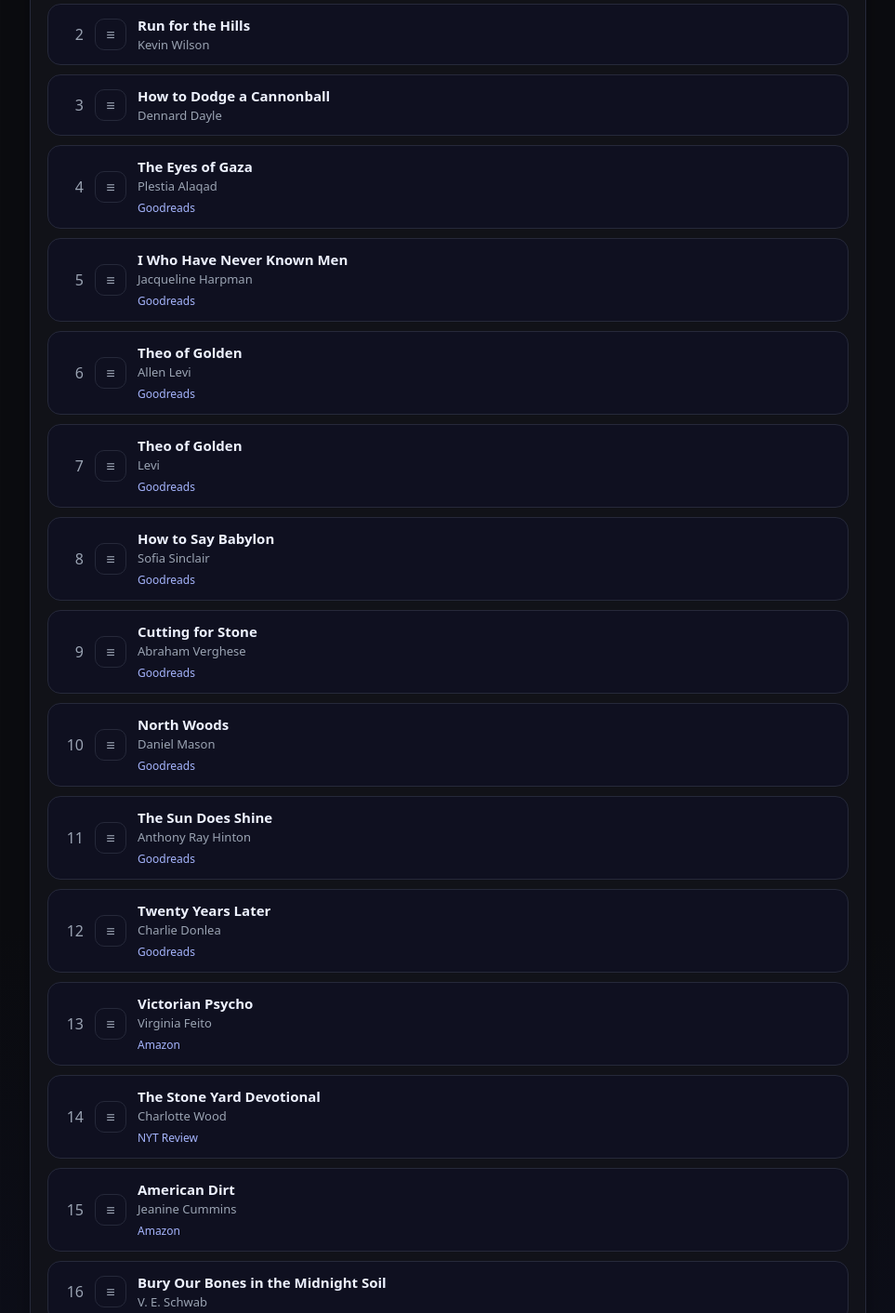
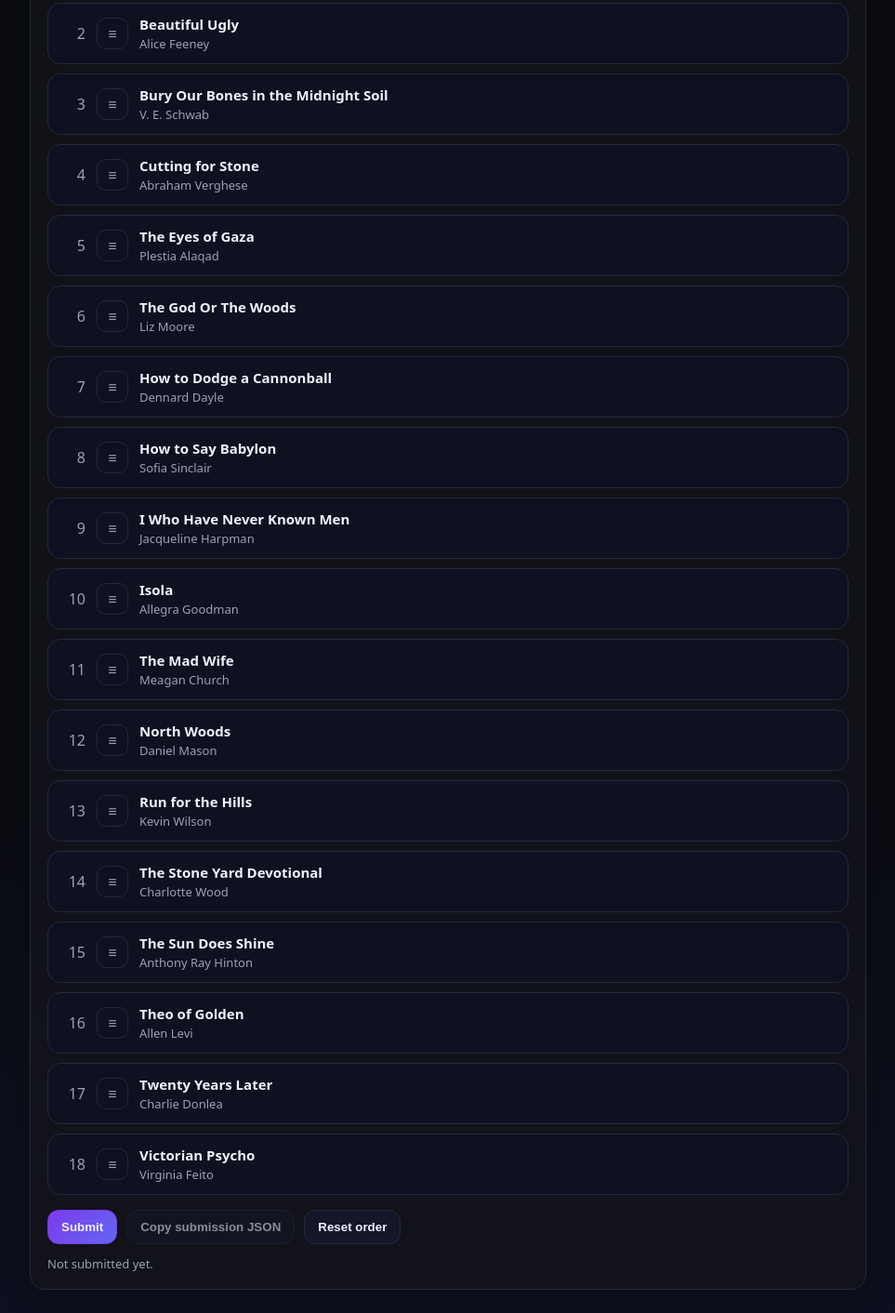
Before and after one commit to cherrickunh/book-club, a plain HTML site: page index.html in a window 1280 px wide. Shown: the part 208-1620 px from the top of the page at 93% size, without its empty margins (158-1121 px from the left). Drawn offline with Linux system fonts and the light colour scheme.

Commit message:
Update index.html
updated books

```diff
--- a/index.html
+++ b/index.html
@@ -6,7 +6,7 @@
   <title>Book Club Interest Ranking</title>
 
   <style>
-    :root { --card:#12131a; --muted:#9aa3b2; --text:#eef2ff; --border:#26293a; }
+    :root { --bg:#0b0c10; --card:#12131a; --muted:#9aa3b2; --text:#eef2ff; --border:#26293a; }
     body {
       margin:0;
       font-family: system-ui, -apple-system, Segoe UI, Roboto, Arial, sans-serif;
@@ -15,7 +15,7 @@
     }
     .wrap { max-width: 900px; margin: 0 auto; padding: 28px 16px 48px; }
     h1 { margin: 0 0 6px; font-size: 28px; }
-    p { margin: 8px 0; color: var(--muted); line-height: 1.45; }
+    p { margin: 8px 0; color: var(--muted); }
     .card {
       background: rgba(18,19,26,.85);
       border: 1px solid var(--border);
@@ -23,64 +23,47 @@
       padding: 18px;
       box-shadow: 0 10px 30px rgba(0,0,0,.25);
     }
+
     .list { margin-top: 12px; padding: 0; list-style: none; }
-
     .item {
-      display:flex;
-      align-items:center;
-      gap: 12px;
-      background: #0f1020;
-      border: 1px solid var(--border);
-      border-radius: 14px;
-      padding: 12px;
-      margin: 10px 0;
-      cursor: grab;
-      user-select:none;
+      display:flex; align-items:center; gap: 12px;
+      background:#0f1020; border:1px solid var(--border);
+      border-radius:14px; padding:12px; margin:10px 0;
+      cursor:grab; user-select:none;
     }
-    .item:active { cursor: grabbing; }
-    .rank { width: 26px; text-align:right; color: var(--muted); font-variant-numeric: tabular-nums; }
+    .item:active { cursor:grabbing; }
+    .rank { width:28px; text-align:right; color:var(--muted); font-variant-numeric:tabular-nums; }
     .handle {
-      width: 32px; height: 32px;
-      border-radius: 10px;
-      border: 1px solid var(--border);
-      display:grid; place-items:center;
-      color: var(--muted);
-      flex: 0 0 auto;
+      width:32px; height:32px;
+      border-radius:10px; border:1px solid var(--border);
+      display:grid; place-items:center; color:var(--muted);
+      flex:0 0 auto;
     }
-    .title { flex: 1; min-width: 0; }
-    .title strong { display:block; font-size: 15px; font-weight: 650; }
-    .title span { display:block; font-size: 13px; color: var(--muted); margin-top: 2px; }
-    .title a { display:inline-block; margin-top: 6px; color: #a5b4fc; font-size: 12px; text-decoration: none; }
-    .title a:hover { text-decoration: underline; }
+    .title { flex:1; }
+    .title strong { display:block; font-size:15px; font-weight:650; }
+    .title span { display:block; font-size:13px; color:var(--muted); margin-top:2px; }
 
     .ghost { opacity:.55; }
 
-    .actions { margin-top: 14px; display:flex; gap:10px; flex-wrap:wrap; }
+    .actions { margin-top:14px; display:flex; gap:10px; flex-wrap:wrap; }
     button {
-      border: 1px solid var(--border);
-      background: #15162a;
-      color: var(--text);
-      padding: 10px 14px;
-      border-radius: 12px;
-      cursor:pointer;
-      font-weight:600;
+      border:1px solid var(--border);
+      background:#15162a; color:var(--text);
+      padding:10px 14px; border-radius:12px;
+      cursor:pointer; font-weight:600;
     }
     button.primary {
-      background: linear-gradient(135deg,#7c3aed,#6366f1);
+      background:linear-gradient(135deg,#7c3aed,#6366f1);
       border-color:#7c3aed;
     }
     button:disabled { opacity:.55; cursor:not-allowed; }
 
-    .status { margin-top: 12px; font-size: 13px; color: var(--muted); }
+    .status { margin-top:12px; font-size:13px; color:var(--muted); }
     pre {
-      display:none;
-      margin-top:12px;
-      background:#0f1020;
-      border:1px solid var(--border);
-      border-radius:12px;
-      padding:12px;
-      overflow:auto;
-      font-size:12px;
+      display:none; margin-top:12px;
+      background:#0f1020; border:1px solid var(--border);
+      border-radius:12px; padding:12px;
+      overflow:auto; font-size:12px;
     }
   </style>
 </head>
@@ -93,136 +76,94 @@
   <div class="card">
     <ol id="rankList" class="list">
 
-      <li class="item" draggable="true" data-id="isola">
+      <li class="item" draggable="true" data-id="american-dirt">
         <div class="rank">1</div><div class="handle">≡</div>
-        <div class="title"><strong>Isola</strong><span>Allegra Goodman</span></div>
+        <div class="title"><strong>American Dirt</strong><span>Jeanine Cummins</span></div>
       </li>
 
-      <li class="item" draggable="true" data-id="run-for-the-hills">
+      <li class="item" draggable="true" data-id="beautiful-ugly">
         <div class="rank">2</div><div class="handle">≡</div>
-        <div class="title"><strong>Run for the Hills</strong><span>Kevin Wilson</span></div>
+        <div class="title"><strong>Beautiful Ugly</strong><span>Alice Feeney</span></div>
+      </li>
+
+      <li class="item" draggable="true" data-id="bury-our-bones-in-the-midnight-soil">
+        <div class="rank">3</div><div class="handle">≡</div>
+        <div class="title"><strong>Bury Our Bones in the Midnight Soil</strong><span>V. E. Schwab</span></div>
+      </li>
+
+      <li class="item" draggable="true" data-id="cutting-for-stone">
+        <div class="rank">4</div><div class="handle">≡</div>
+        <div class="title"><strong>Cutting for Stone</strong><span>Abraham Verghese</span></div>
+      </li>
+
+      <li class="item" draggable="true" data-id="eyes-of-gaza">
+        <div class="rank">5</div><div class="handle">≡</div>
+        <div class="title"><strong>The Eyes of Gaza</strong><span>Plestia Alaqad</span></div>
+      </li>
+
+      <li class="item" draggable="true" data-id="god-or-the-woods">
+        <div class="rank">6</div><div class="handle">≡</div>
+        <div class="title"><strong>The God Or The Woods</strong><span>Liz Moore</span></div>
       </li>
 
       <li class="item" draggable="true" data-id="how-to-dodge-a-cannonball">
-        <div class="rank">3</div><div class="handle">≡</div>
+        <div class="rank">7</div><div class="handle">≡</div>
         <div class="title"><strong>How to Dodge a Cannonball</strong><span>Dennard Dayle</span></div>
-      </li>
-
-      <li class="item" draggable="true" data-id="the-eyes-of-gaza">
-        <div class="rank">4</div><div class="handle">≡</div>
-        <div class="title">
-          <strong>The Eyes of Gaza</strong><span>Plestia Alaqad</span>
-          <a href="https://www.goodreads.com/book/show/219223024" target="_blank" rel="noopener">Goodreads</a>
-        </div>
-      </li>
-
-      <li class="item" draggable="true" data-id="i-who-have-never-known-men">
-        <div class="rank">5</div><div class="handle">≡</div>
-        <div class="title">
-          <strong>I Who Have Never Known Men</strong><span>Jacqueline Harpman</span>
-          <a href="https://www.goodreads.com/book/show/60811826" target="_blank" rel="noopener">Goodreads</a>
-        </div>
-      </li>
-
-      <li class="item" draggable="true" data-id="theo-of-golden-allen-levi">
-        <div class="rank">6</div><div class="handle">≡</div>
-        <div class="title">
-          <strong>Theo of Golden</strong><span>Allen Levi</span>
-          <a href="https://www.goodreads.com/book/show/242376245" target="_blank" rel="noopener">Goodreads</a>
-        </div>
-      </li>
-
-      <!-- Added back per your note about missing books -->
-      <li class="item" draggable="true" data-id="theo-of-golden-levi">
-        <div class="rank">7</div><div class="handle">≡</div>
-        <div class="title">
-          <strong>Theo of Golden</strong><span>Levi</span>
-          <a href="https://www.goodreads.com/book/show/242376245" target="_blank" rel="noopener">Goodreads</a>
-        </div>
       </li>
 
       <li class="item" draggable="true" data-id="how-to-say-babylon">
         <div class="rank">8</div><div class="handle">≡</div>
-        <div class="title">
-          <strong>How to Say Babylon</strong><span>Sofia Sinclair</span>
-          <a href="https://www.goodreads.com/book/show/62919742" target="_blank" rel="noopener">Goodreads</a>
-        </div>
+        <div class="title"><strong>How to Say Babylon</strong><span>Sofia Sinclair</span></div>
       </li>
 
-      <li class="item" draggable="true" data-id="cutting-for-stone">
+      <li class="item" draggable="true" data-id="i-who-have-never-known-men">
         <div class="rank">9</div><div class="handle">≡</div>
-        <div class="title">
-          <strong>Cutting for Stone</strong><span>Abraham Verghese</span>
-          <a href="https://www.goodreads.com/book/show/3591262" target="_blank" rel="noopener">Goodreads</a>
-        </div>
+        <div class="title"><strong>I Who Have Never Known Men</strong><span>Jacqueline Harpman</span></div>
+      </li>
+
+      <li class="item" draggable="true" data-id="isola">
+        <div class="rank">10</div><div class="handle">≡</div>
+        <div class="title"><strong>Isola</strong><span>Allegra Goodman</span></div>
+      </li>
+
+      <li class="item" draggable="true" data-id="mad-wife">
+        <div class="rank">11</div><div class="handle">≡</div>
+        <div class="title"><strong>The Mad Wife</strong><span>Meagan Church</span></div>
       </li>
 
       <li class="item" draggable="true" data-id="north-woods">
-        <div class="rank">10</div><div class="handle">≡</div>
-        <div class="title">
-          <strong>North Woods</strong><span>Daniel Mason</span>
-          <a href="https://www.goodreads.com/book/show/75569082" target="_blank" rel="noopener">Goodreads</a>
-        </div>
+        <div class="rank">12</div><div class="handle">≡</div>
+        <div class="title"><strong>North Woods</strong><span>Daniel Mason</span></div>
       </li>
 
-      <li class="item" draggable="true" data-id="the-sun-does-shine">
-        <div class="rank">11</div><div class="handle">≡</div>
-        <div class="title">
-          <strong>The Sun Does Shine</strong><span>Anthony Ray Hinton</span>
-          <a href="https://www.goodreads.com/book/show/34964905" target="_blank" rel="noopener">Goodreads</a>
-        </div>
-      </li>
-
-      <li class="item" draggable="true" data-id="twenty-years-later">
-        <div class="rank">12</div><div class="handle">≡</div>
-        <div class="title">
-          <strong>Twenty Years Later</strong><span>Charlie Donlea</span>
-          <a href="https://www.goodreads.com/book/show/57645345" target="_blank" rel="noopener">Goodreads</a>
-        </div>
-      </li>
-
-      <li class="item" draggable="true" data-id="victorian-psycho">
+      <li class="item" draggable="true" data-id="run-for-the-hills">
         <div class="rank">13</div><div class="handle">≡</div>
-        <div class="title">
-          <strong>Victorian Psycho</strong><span>Virginia Feito</span>
-          <a href="https://a.co/d/013pHNL" target="_blank" rel="noopener">Amazon</a>
-        </div>
+        <div class="title"><strong>Run for the Hills</strong><span>Kevin Wilson</span></div>
       </li>
 
       <li class="item" draggable="true" data-id="stone-yard-devotional">
         <div class="rank">14</div><div class="handle">≡</div>
-        <div class="title">
-          <strong>The Stone Yard Devotional</strong><span>Charlotte Wood</span>
-          <a href="https://www.nytimes.com/2025/02/10/books/review/stone-yard-devotional-charlotte-wood.html" target="_blank" rel="noopener">NYT Review</a>
-        </div>
+        <div class="title"><strong>The Stone Yard Devotional</strong><span>Charlotte Wood</span></div>
       </li>
 
-      <li class="item" draggable="true" data-id="american-dirt">
+      <li class="item" draggable="true" data-id="sun-does-shine">
         <div class="rank">15</div><div class="handle">≡</div>
-        <div class="title">
-          <strong>American Dirt</strong><span>Jeanine Cummins</span>
-          <a href="https://a.co/d/6x8cZTP" target="_blank" rel="noopener">Amazon</a>
-        </div>
+        <div class="title"><strong>The Sun Does Shine</strong><span>Anthony Ray Hinton</span></div>
       </li>
 
-      <li class="item" draggable="true" data-id="bury-our-bones-in-the-midnight-soil">
+      <li class="item" draggable="true" data-id="theo-of-golden">
         <div class="rank">16</div><div class="handle">≡</div>
-        <div class="title"><strong>Bury Our Bones in the Midnight Soil</strong><span>V. E. Schwab</span></div>
+        <div class="title"><strong>Theo of Golden</strong><span>Allen Levi</span></div>
       </li>
 
-      <li class="item" draggable="true" data-id="the-god-or-the-woods">
+      <li class="item" draggable="true" data-id="twenty-years-later">
         <div class="rank">17</div><div class="handle">≡</div>
-        <div class="title"><strong>The God Or The Woods</strong><span>Liz Moore</span></div>
+        <div class="title"><strong>Twenty Years Later</strong><span>Charlie Donlea</span></div>
       </li>
 
-      <li class="item" draggable="true" data-id="beautiful-ugly">
+      <li class="item" draggable="true" data-id="victorian-psycho">
         <div class="rank">18</div><div class="handle">≡</div>
-        <div class="title"><strong>Beautiful Ugly</strong><span>Alice Feeney</span></div>
-      </li>
-
-      <li class="item" draggable="true" data-id="the-mad-wife">
-        <div class="rank">19</div><div class="handle">≡</div>
-        <div class="title"><strong>The Mad Wife</strong><span>Meagan Church</span></div>
+        <div class="title"><strong>Victorian Psycho</strong><span>Virginia Feito</span></div>
       </li>
 
     </ol>
@@ -247,16 +188,14 @@
   const copyBtn = document.getElementById('copyBtn');
   const resetBtn = document.getElementById('resetBtn');
 
-  const STORAGE_KEY = 'bookclub_ranking_v1';
+  const STORAGE_KEY = 'bookclub_ranking_final_v1';
   let dragSrc = null;
   const originalOrder = Array.from(list.children);
 
   function items() { return Array.from(list.children); }
-
   function updateRanks() {
     items().forEach((li, i) => li.querySelector('.rank').textContent = i + 1);
   }
-
   function serialize() {
     return {
       submitted_at: new Date().toISOString(),
@@ -273,20 +212,17 @@
     li.addEventListener('dragstart', e => {
       dragSrc = li;
       li.classList.add('ghost');
-      e.dataTransfer.setData('text/plain', li.dataset.id || '');
+      e.dataTransfer.setData('text/plain', li.dataset.id);
       e.dataTransfer.effectAllowed = 'move';
     });
-
     li.addEventListener('dragend', () => {
       li.classList.remove('ghost');
       dragSrc = null;
       updateRanks();
     });
-
     li.addEventListener('dragover', e => {
       e.preventDefault();
       if (!dragSrc || dragSrc === li) return;
-
       const rect = li.getBoundingClientRect();
       const before = (e.clientY - rect.top) < rect.height / 2;
       list.insertBefore(dragSrc, before ? li : li.nextSibling);
@@ -306,13 +242,8 @@
   };
 
   copyBtn.onclick = async () => {
-    const text = outEl.textContent || '';
-    try {
-      await navigator.clipboard.writeText(text);
-      statusEl.textContent = 'Submission copied to clipboard.';
-    } catch {
-      statusEl.textContent = 'Clipboard copy blocked. Please manually copy the JSON shown below.';
-    }
+    await navigator.clipboard.writeText(outEl.textContent);
+    statusEl.textContent = 'Submission copied to clipboard.';
   };
 
   resetBtn.onclick = () => {
```
